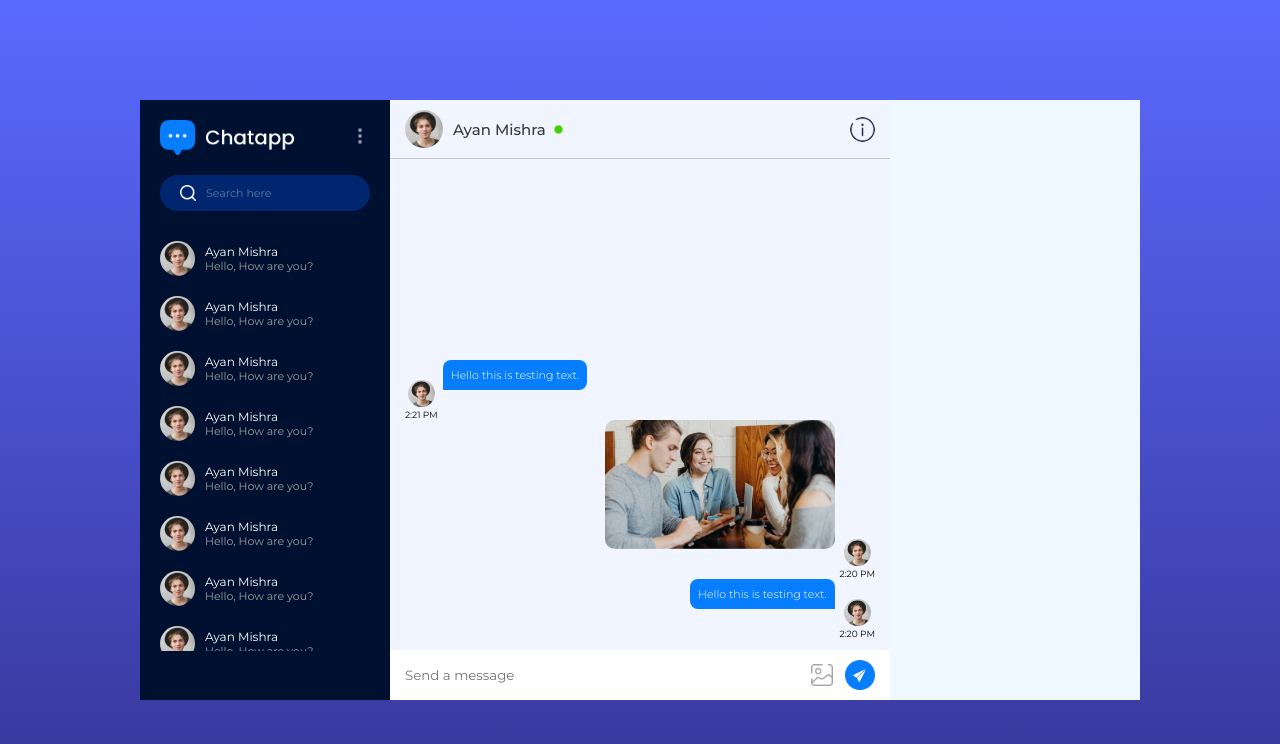
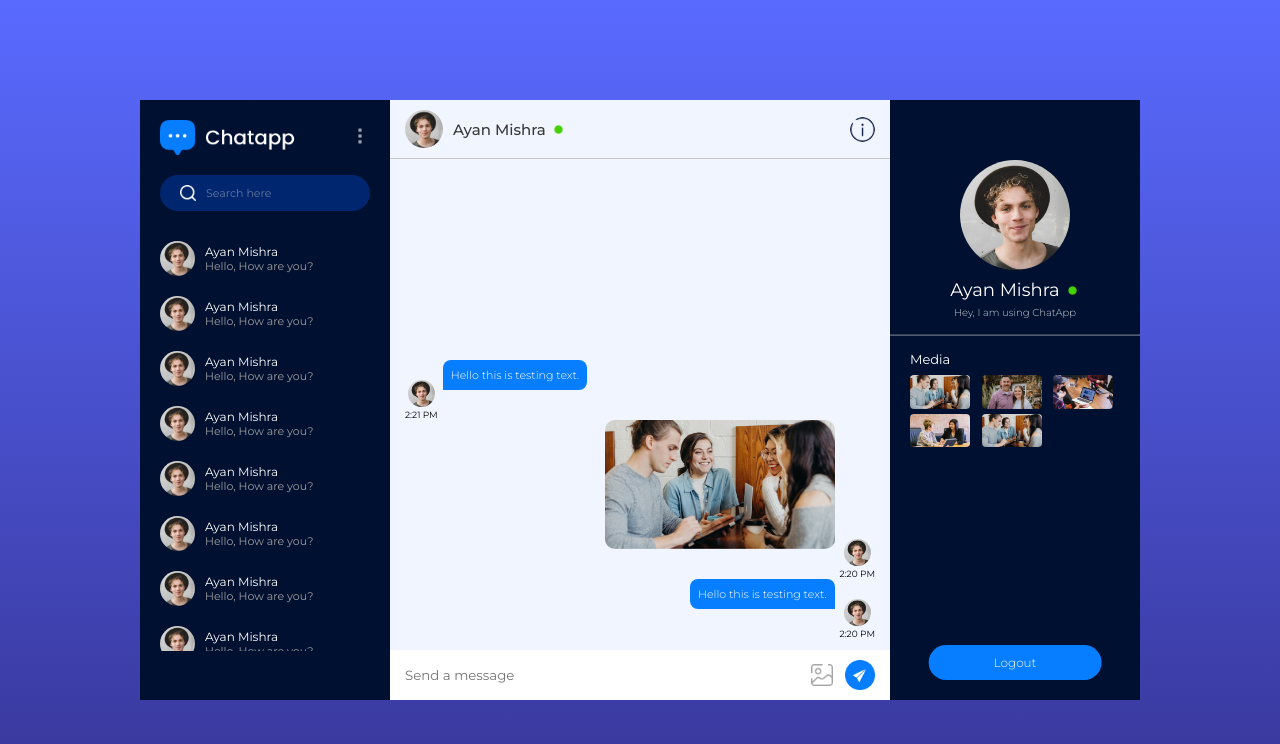
Before and after one commit to AyanMishra05/Chat-App, a React (Vite) app: page /chat in a window 1280 px wide. Shown: the top 744 px of the page. Built offline with nearby package versions, Linux system fonts and the light colour scheme; a web font is replaced by a local one.

Commit message:
Added UI for RightSideBar

```diff
--- a/src/components/RightSideBar/RightSideBar.css
+++ b/src/components/RightSideBar/RightSideBar.css
@@ -0,0 +1,67 @@
+.rs {
+  color: white;
+  background: #001030;
+  position: relative;
+  height: 75vh;
+  overflow-y: scroll;
+}
+.rs-profile {
+  padding-top: 60px;
+  text-align: center;
+  max-width: 70%;
+  margin: auto;
+}
+.rs-profile img {
+  width: 110px;
+  aspect-ratio: 1/1;
+  border-radius: 50%;
+}
+.rs-profile h3 {
+  font-size: 18px;
+  font-weight: 400;
+  display: flex;
+  align-items: center;
+  justify-content: center;
+  gap: 5px;
+  margin: 5px 0px;
+}
+.rs-profile p {
+  font-size: 10px;
+  opacity: 80%;
+  font-weight: 300;
+}
+.rs hr {
+  border-color: #ffffff50;
+  margin: 15px 0px;
+}
+.rs-media {
+  padding: 0px 20px;
+  font-size: 13px;
+}
+.rs-media div {
+  max-height: 180px;
+  overflow-y: scroll;
+  display: grid;
+  grid-template-columns: 1fr 1fr 1fr;
+  gap: 5px;
+  margin-top: 8px;
+}
+.rs-media div img {
+  width: 60px;
+  border-radius: 4px;
+  cursor: pointer;
+}
+.rs button {
+  position: absolute;
+  bottom: 20px;
+  left: 50%;
+  transform: translateX(-50%);
+  background: #077eff;
+  color: white;
+  border: none;
+  font-size: 12px;
+  font-weight: 300;
+  padding: 10px 65px;
+  border-radius: 20px;
+  cursor: pointer;
+}
--- a/src/components/RightSideBar/RightSideBar.jsx
+++ b/src/components/RightSideBar/RightSideBar.jsx
@@ -1,8 +1,32 @@
 import React from "react";
 import "./RightSideBar.css";
+import assets from "../../assets/assets/assets";
 
 const RightSideBar = () => {
-  return <div></div>;
+  return (
+    <div className="rs">
+      <div className="rs-profile">
+        <img src={assets.profile_img} alt="" />
+        <h3>
+          Ayan Mishra <img src={assets.green_dot} className="dot" alt="" />
+        </h3>
+        <p>Hey, I am using ChatApp </p>
+      </div>
+      <hr />
+      <div className="rs-media">
+        <p>Media</p>
+        <div>
+          <img src={assets.pic1} alt="" />
+          <img src={assets.pic2} alt="" />
+          <img src={assets.pic3} alt="" />
+          <img src={assets.pic4} alt="" />
+          <img src={assets.pic1} alt="" />
+          <im src={assets.pic2} alt="" />
+        </div>
+      </div>
+      <button>Logout</button>
+    </div>
+  );
 };
 
 export default RightSideBar;
```
